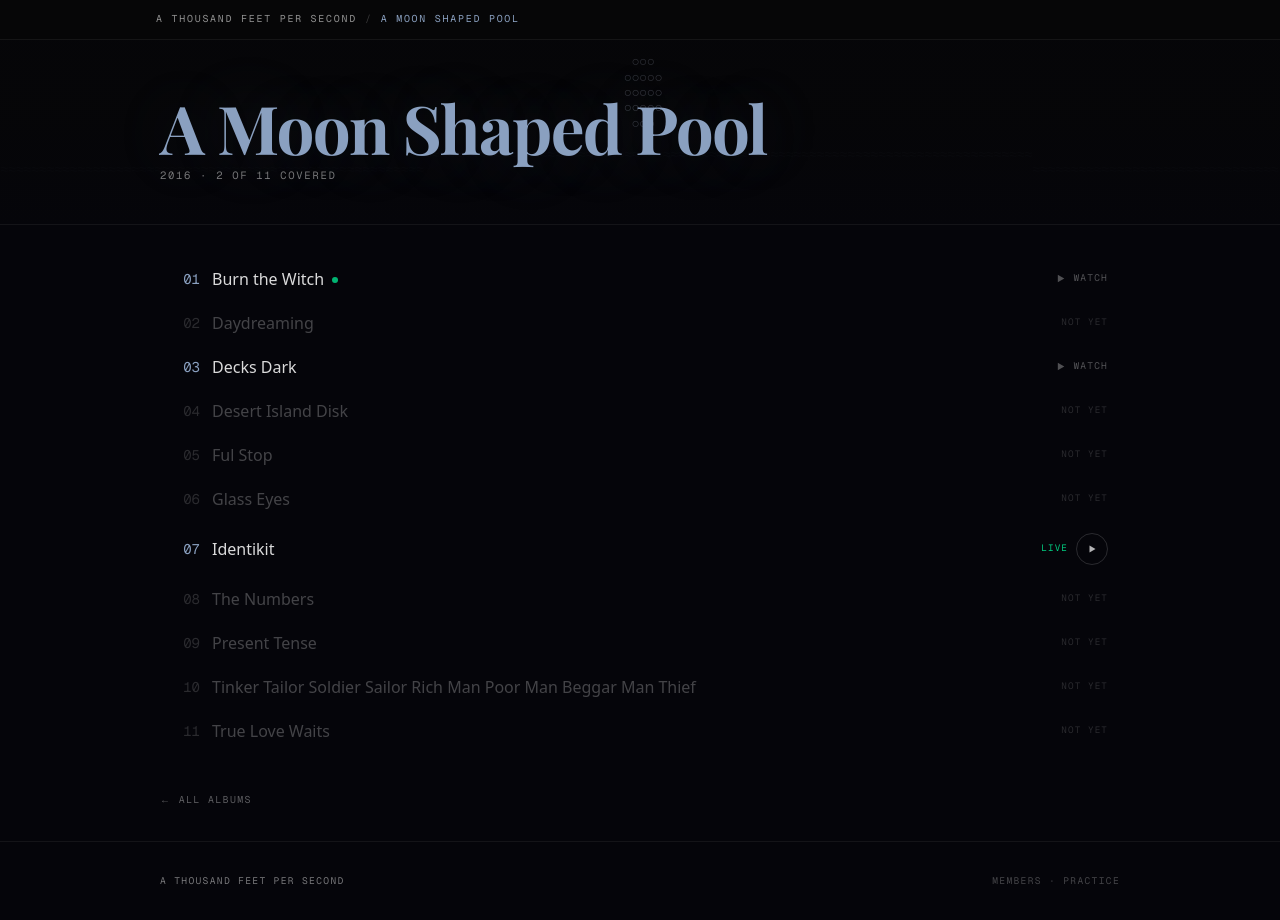
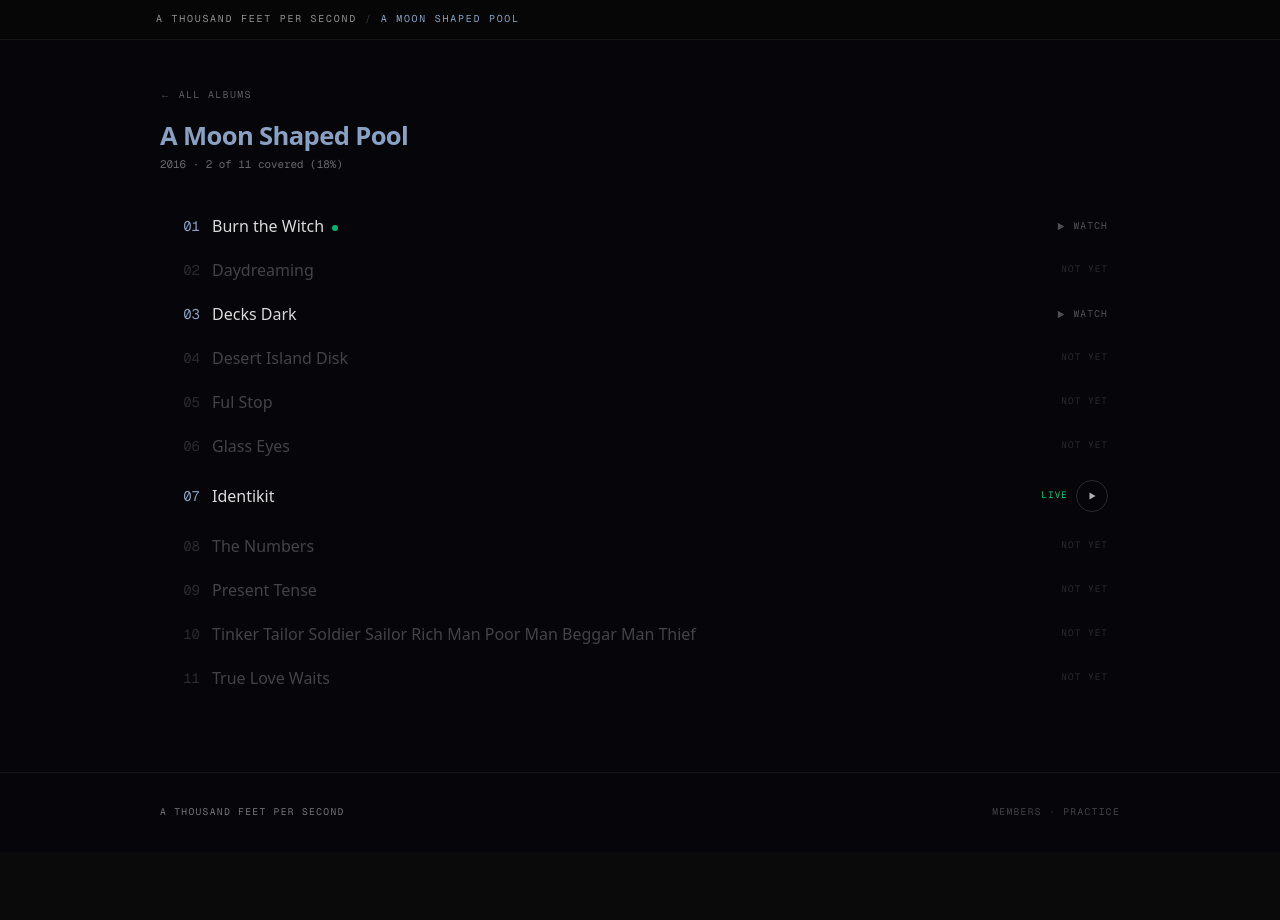
Before and after one commit to topher416/fmnogg.in, a Next.js app: page /a-moon-shaped-pool in a window 1280 px wide. After the commit the page ends 852 px from the top, so only its background shows below. Built offline with nearby package versions, Linux system fonts and the light colour scheme; a web font is replaced by a local one.

Commit message:
Simplify album page header: drop ambient hero, keep % covered

```diff
--- a/src/app/[album]/page.tsx
+++ b/src/app/[album]/page.tsx
@@ -5,7 +5,6 @@
 import { BAND } from "@/lib/site";
 import SiteHeader from "@/components/site/SiteHeader";
 import SiteFooter from "@/components/site/SiteFooter";
-import AmbientViz from "@/components/site/AmbientViz";
 import AlbumTrackList from "@/components/site/AlbumTrackList";
 
 export const dynamicParams = false;
@@ -45,50 +44,36 @@
 
   const covered = coveredTracks(album).length;
   const total = album.tracks.length;
+  const pct = Math.round((covered / total) * 100);
 
   return (
-    <div className="min-h-screen" style={{ background: album.bg, color: "#c8c0b8" }}>
+    <div
+      className="min-h-screen flex flex-col"
+      style={{ background: album.bg, color: "#c8c0b8" }}
+    >
       <SiteHeader crumbs={[{ label: album.name, color: album.color }]} />
 
-      {/* Album header with ambient backdrop */}
-      <section className="relative overflow-hidden border-b border-white/[0.06]">
-        <AmbientViz mode={album.mode} rgb={album.rgb} className="absolute inset-0 opacity-60" />
-        <div
-          className="absolute inset-0 pointer-events-none"
-          style={{
-            background: `linear-gradient(to bottom, ${album.bg}66 0%, ${album.bg}40 40%, ${album.bg}f0 100%)`,
-          }}
-        />
-        <div className="relative max-w-[1000px] mx-auto px-5 pt-14 pb-10">
-          <h1
-            className="font-[family-name:var(--font-playfair)] font-bold leading-[0.95] tracking-tight"
-            style={{
-              fontSize: "clamp(2.2rem, 6vw, 4.2rem)",
-              color: album.color,
-              textShadow: `0 0 70px rgba(${album.rgb},0.18)`,
-            }}
-          >
-            {album.name}
-          </h1>
-          <p className="mt-2 font-mono text-[0.66rem] uppercase tracking-[0.16em] text-white/45">
-            {album.year} · {covered} of {total} covered
-          </p>
-        </div>
-      </section>
-
-      {/* Tracklist */}
-      <main className="max-w-[1000px] mx-auto px-5 py-8">
-        <AlbumTrackList album={album} />
-      </main>
-
-      <div className="max-w-[1000px] mx-auto px-5">
+      <main className="flex-1 w-full max-w-[1000px] mx-auto px-5 py-10">
         <Link
           href="/"
           className="font-mono text-[0.62rem] uppercase tracking-[0.14em] text-white/35 hover:text-white/70 transition-colors"
         >
           ← All albums
         </Link>
-      </div>
+        <h1
+          className="mt-4 text-[1.6rem] font-bold leading-tight tracking-tight"
+          style={{ color: album.color }}
+        >
+          {album.name}
+        </h1>
+        <p className="mt-1 font-mono text-[0.68rem] text-white/40">
+          {album.year} · {covered} of {total} covered ({pct}%)
+        </p>
+
+        <div className="mt-8">
+          <AlbumTrackList album={album} />
+        </div>
+      </main>
 
       <SiteFooter />
     </div>
```
